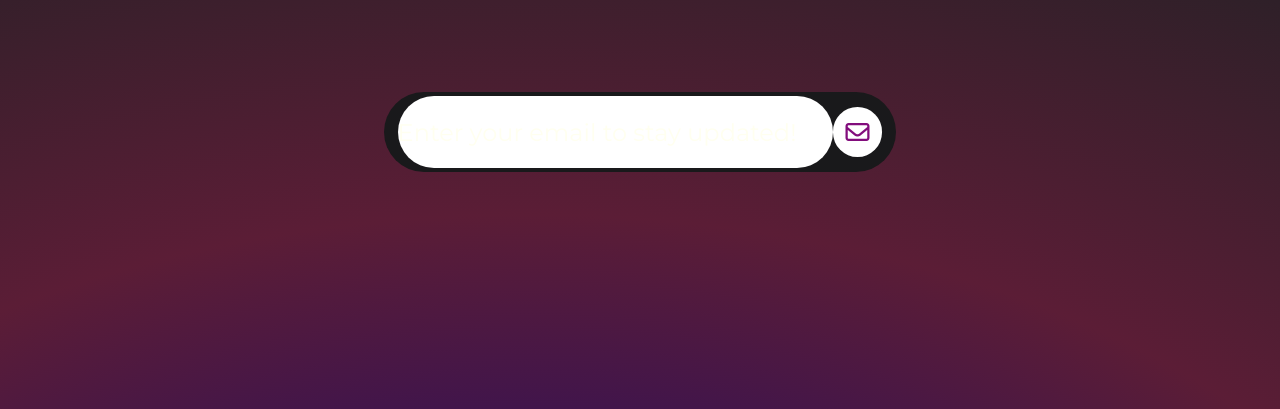
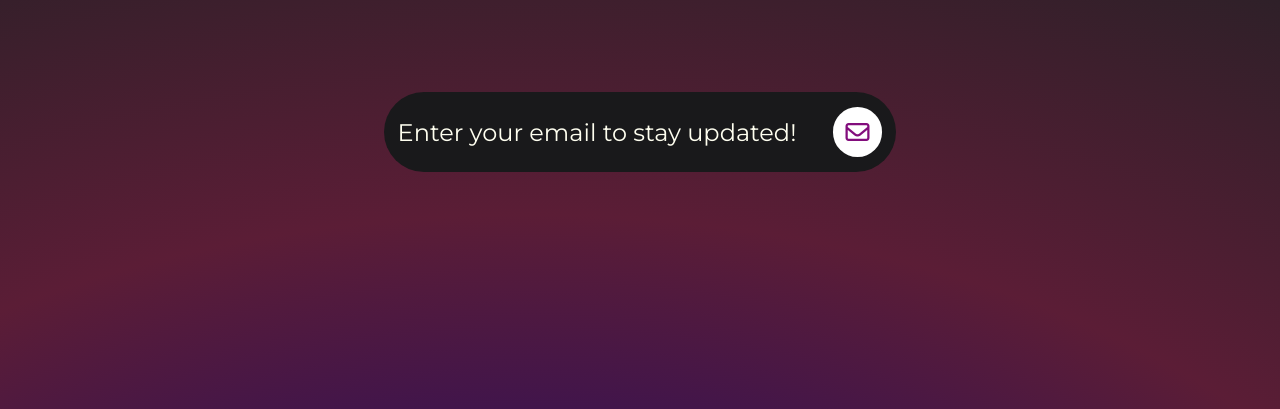
Before and after one commit to AryanThacker/Fane, a plain HTML site: page index.html in a window 1280 px wide. Shown: the part 391-800 px from the top of the page. Drawn offline with Linux system fonts and the light colour scheme.

Commit message:
fixed : input

```diff
--- a/style.css
+++ b/style.css
@@ -59,7 +59,7 @@
 }
 
 .inputContainer input{
-    /* background-color: red; */
+    background-color: transparent;
     border-radius: 50px;
     border: none;
     width: 85%;
```
